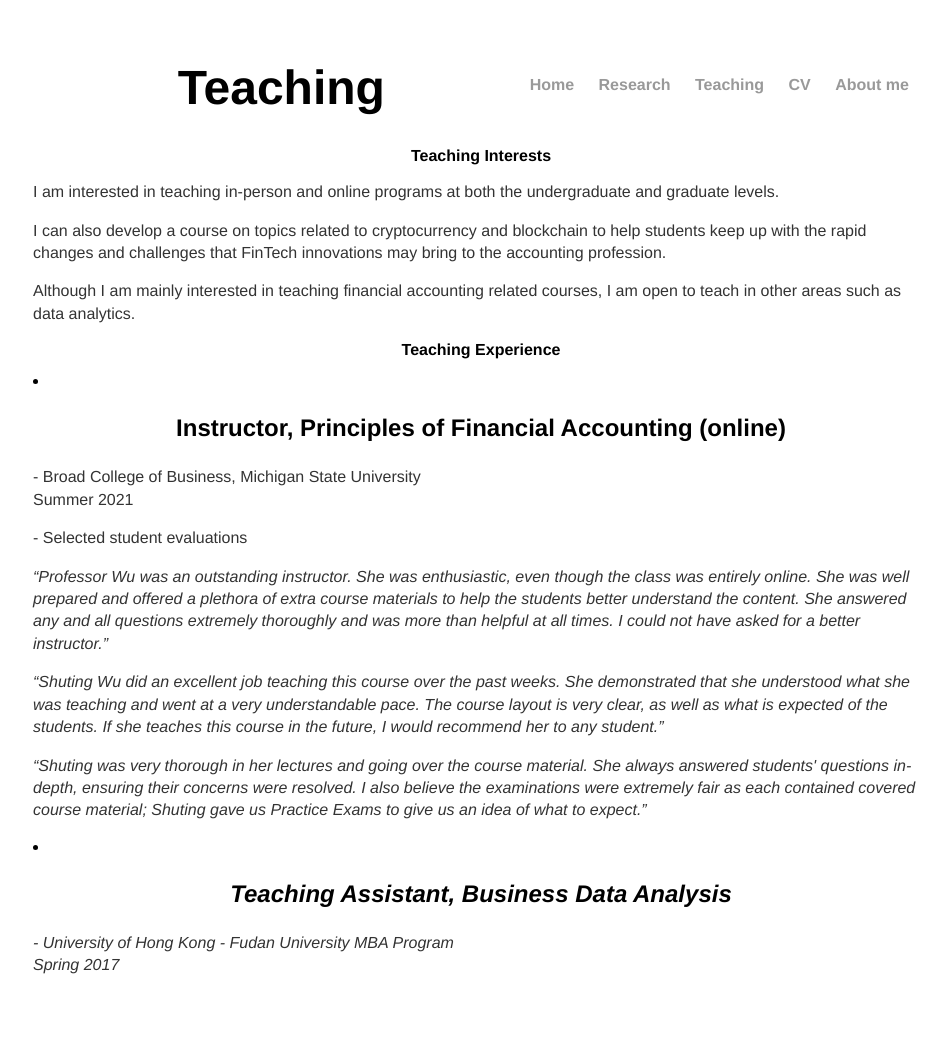
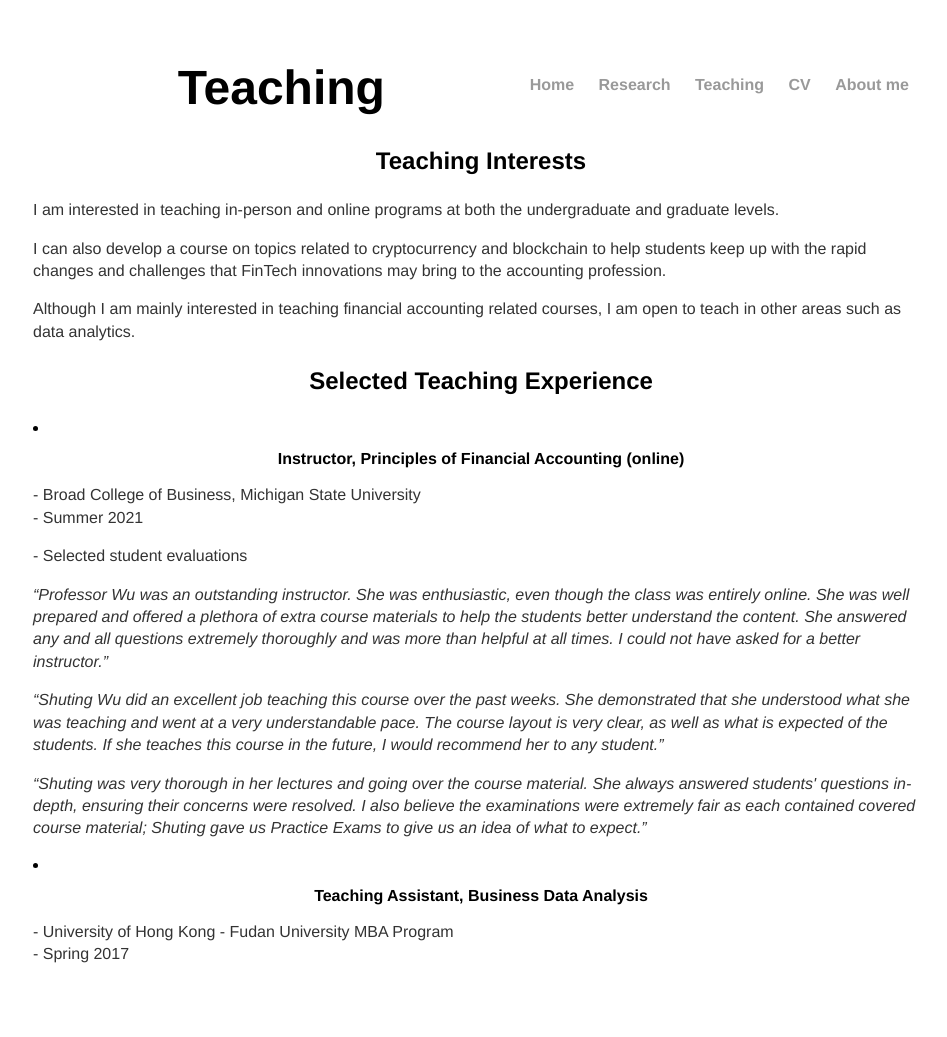
Before and after one commit to shu-ting-wu/shu-ting-wu.github.io, a Jekyll site: the page built from teaching/index.html, in a window 1280 px wide. Shown: the whole page, without its empty margins (159-1106 px from the left). Built offline with Jekyll 4.4.1, drawn with Linux system fonts in a browser that asks for light colours.

Commit message:
Update index.html

```diff
--- a/teaching/index.html
+++ b/teaching/index.html
@@ -4,24 +4,24 @@ title: Shuting's teaching
 ---
 <div class="teaching">
 	<h1>Teaching</h1>
-	<h2>Teaching Interests</strong></h2>
+	<h3>Teaching Interests</strong></h3>
 	<p>I am interested in teaching in-person and online programs at both the undergraduate and graduate levels.</p>
 	<p>I can also develop a course on topics related to cryptocurrency and blockchain to help students keep up with the rapid changes and challenges that FinTech innovations may bring to the accounting profession.</p>
 	<p>Although I am mainly interested in teaching financial accounting related courses, I am open to teach in other areas such as data analytics.</p>
-	<h2>Teaching Experience</strong></h2>
+	<h3>Selected Teaching Experience</strong></h3>
 	<li>
-		<h3>Instructor, Principles of Financial Accounting (online)</h3>
+		<h2>Instructor, Principles of Financial Accounting (online)</h2>
 		<p>- Broad College of Business, Michigan State University<br>
-			Summer 2021</p>
+		   - Summer 2021</p>
 		<p>- Selected student evaluations</p>
 		<p><em>“Professor Wu was an outstanding instructor. She was enthusiastic, even though the class was entirely online. She was well prepared and offered a plethora of extra course materials to help the students better understand the content. She answered any and all questions extremely thoroughly and was more than helpful at all times. I could not have asked for a better instructor.”</em></p>
 		<p><em>“Shuting Wu did an excellent job teaching this course over the past weeks. She demonstrated that she understood what she was teaching and went at a very understandable pace. The course layout is very clear, as well as what is expected of the students. If she teaches this course in the future, I would recommend her to any student.”</em></p>
-		<p><em>“Shuting was very thorough in her lectures and going over the course material. She always answered students' questions in-depth, ensuring their concerns were resolved. I also believe the examinations were extremely fair as each contained covered course material; Shuting gave us Practice Exams to give us an idea of what to expect.”<em></p>
+		<p><em>“Shuting was very thorough in her lectures and going over the course material. She always answered students' questions in-depth, ensuring their concerns were resolved. I also believe the examinations were extremely fair as each contained covered course material; Shuting gave us Practice Exams to give us an idea of what to expect.”</em></p>
 		</li>
 	<li>
-		<h3>Teaching Assistant, Business Data Analysis</h3>
+		<h2>Teaching Assistant, Business Data Analysis</h2>
 		<p>- University of Hong Kong - Fudan University MBA Program<br>
-			Spring 2017</p>
+		   - Spring 2017</p>
 		</li>
 
 </div>
```
